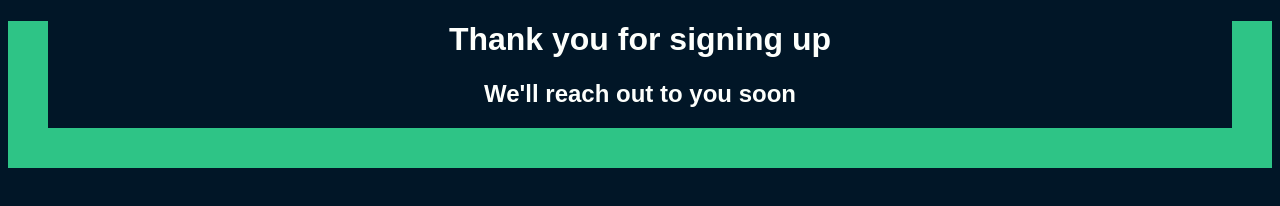
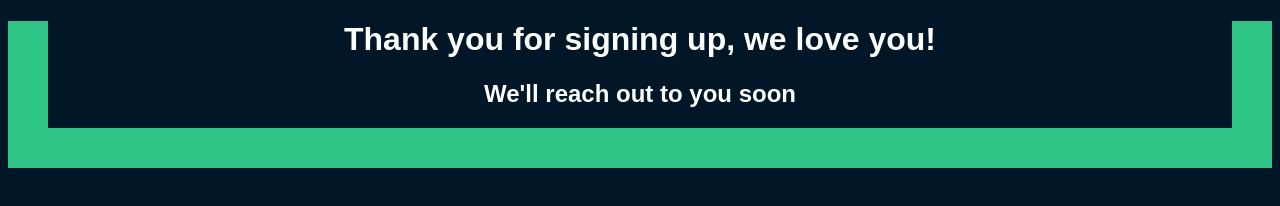
Before and after one commit to AluyiGladness/git_learning, a plain HTML site: page thankyou.html in a window 1280 px wide. Drawn offline with Linux system fonts and the light colour scheme.

Commit message:
added we love you

```diff
--- a/thankyou.html
+++ b/thankyou.html
@@ -7,7 +7,7 @@
     <title>Thank you</title>
 </head>
 <body style="background-color:#011627; color: #fdfffc; text-align: center; border: 40px solid #2ec486; border-top: 0px; font-family: Arial, Helvetica, sans-serif;">
-    <h1>Thank you for signing up</h1>
+    <h1>Thank you for signing up, we love you!</h1>
     <h2>We'll reach out to you soon</h2>
 </body>
 </html>
```
